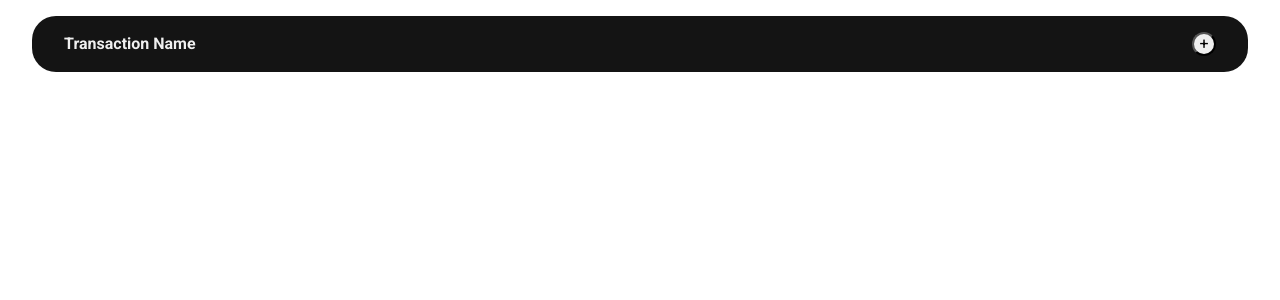
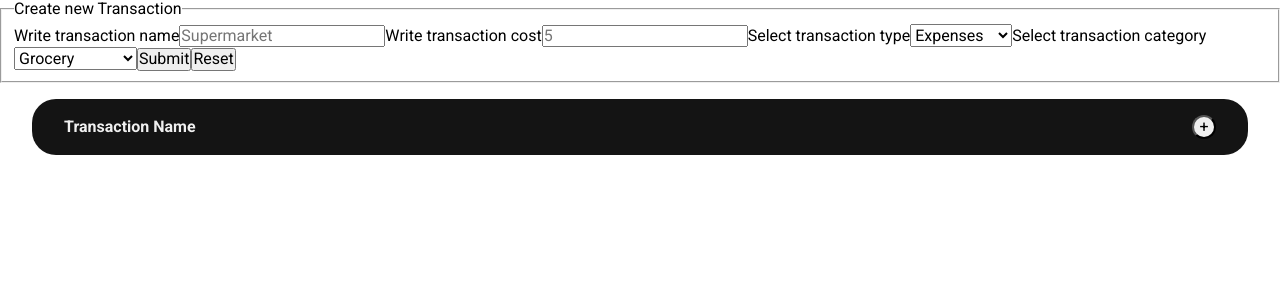
Before and after one commit to nathanEvrardDaCunha/budget-tracker, a React (Vite) app: page / in a window 1280 px wide. Shown: the top 300 px of the page. Built offline with nearby package versions, Linux system fonts and the light colour scheme.

Commit message:
feat(core): implement basic semi-static transaction form

```diff
--- /dev/null
+++ b/src/components/transaction-form/TransactionForm.tsx
@@ -0,0 +1,102 @@
+import { useState } from 'react';
+
+export function TransactionForm() {
+    const [type, setType] = useState('expense');
+
+    // IDEA: use React Context instead because the data storage will probably be global to the whole app.
+    // => Allow for a single source of truth.
+    // => This function will probably either be replaced by one of it's parent function or write in a global context.
+    function handleFormAction(formData: FormData) {
+        console.log(formData.get('transaction-name'));
+        console.log(formData.get('transaction-cost'));
+        console.log(formData.get('transaction-type'));
+        console.log(formData.get('transaction-category'));
+
+        // IDEA: Add some form validation even if it's client side.
+    }
+
+    function handleTypeChange(event: { target: { value: any } }) {
+        // console.log(event.target.value);
+        setType(event.target.value);
+    }
+
+    function displayRelevantCategory() {
+        // IDEA: Allow user to create custom category.
+        if (type === 'expense') {
+            return (
+                // IDEA: Map category by type instead of hard-coding them.
+                <>
+                    <option value="grocery">Grocery</option>
+                    <option value="entertainment">Entertainment</option>
+                    <option value="housing">Housing</option>
+                    <option value="transport">Transport</option>
+                    <option value="others">Others</option>
+                </>
+            );
+        } else if (type === 'income') {
+            return (
+                <>
+                    <option value="primary-job">Primary job</option>
+                    <option value="side-hustle">Side hustle</option>
+                    <option value="refund">Refund</option>
+                    <option value="others">Others</option>
+                </>
+            );
+        }
+        return (
+            <>
+                <option value="interest">Interest</option>
+                <option value="stock">Stock</option>
+                <option value="bond">Bond</option>
+                <option value="rent">Rent</option>
+                <option value="others">Others</option>
+            </>
+        );
+    }
+
+    return (
+        // NOTE: Client side validation is not secure.
+        // The reason we're doing this is because this software doesn't need a backend for now.
+        <form action={handleFormAction}>
+            <fieldset>
+                <legend>Create new Transaction</legend>
+
+                <label htmlFor="transaction-name">Write transaction name</label>
+                <input
+                    type="text"
+                    name="transaction-name"
+                    id="transaction-name"
+                    placeholder="Supermarket"
+                    required
+                ></input>
+
+                <label htmlFor="transaction-cost">Write transaction cost</label>
+                <input
+                    type="number"
+                    name="transaction-cost"
+                    step="0.001"
+                    min="0"
+                    id="transaction-cost"
+                    placeholder="5"
+                    required
+                ></input>
+
+                <label htmlFor="transaction-type">Select transaction type</label>
+                <select onChange={handleTypeChange} name="transaction-type" id="transaction-type" required>
+                    <option value="expense">Expenses</option>
+                    <option value="income">Incomes</option>
+                    <option value="investment">Investment</option>
+                </select>
+
+                {/* TODO: Change category based on type selected before */}
+                <label htmlFor="transaction-category">Select transaction category</label>
+                <select name="transaction-category" id="transaction-category" required>
+                    {displayRelevantCategory()}
+                </select>
+
+                <button type="submit">Submit</button>
+                <button type="reset">Reset</button>
+            </fieldset>
+        </form>
+    );
+}
--- a/src/pages/history/HistoryPage.tsx
+++ b/src/pages/history/HistoryPage.tsx
@@ -1,4 +1,5 @@
 import { TransactionCard } from '../../components/transaction-card/TransactionCard';
+import { TransactionForm } from '../../components/transaction-form/TransactionForm';
 
 export function HistoryPage() {
     // TODO: Display Card automatically based on user data.
@@ -6,6 +7,7 @@ export function HistoryPage() {
 
     return (
         <>
+            <TransactionForm />
             <TransactionCard />
         </>
     );
```
